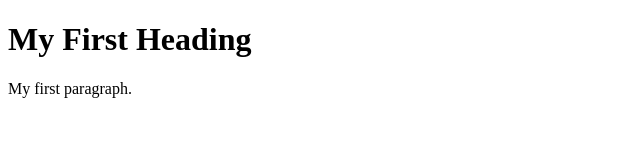
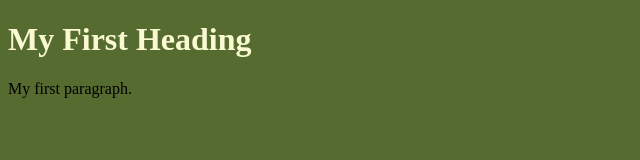
Before and after one commit to hajrafsl/WebDev, a plain HTML site: page index.html in a window 1280 px wide. Shown: the whole page, without its empty margins (0-640 px from the left). Drawn offline with Linux system fonts and the light colour scheme.

Commit message:
style attributes

```diff
--- a/index.html
+++ b/index.html
@@ -1,11 +1,14 @@
 <!DOCTYPE html>
 <html>
+
 <head>
 <title>Page Title</title>
+<p style="color: lightgoldenrodyellow;"></p>
 </head>
-<body>
+ <body style="background-color: darkolivegreen;">
 
-<h1>My First Heading</h1>
+<h1 style="color: lightgoldenrodyellow;">My First Heading</h1>
+
 <p>My first paragraph.</p>
 
 </body>
```
Also changed, not shown: 1 other file.
